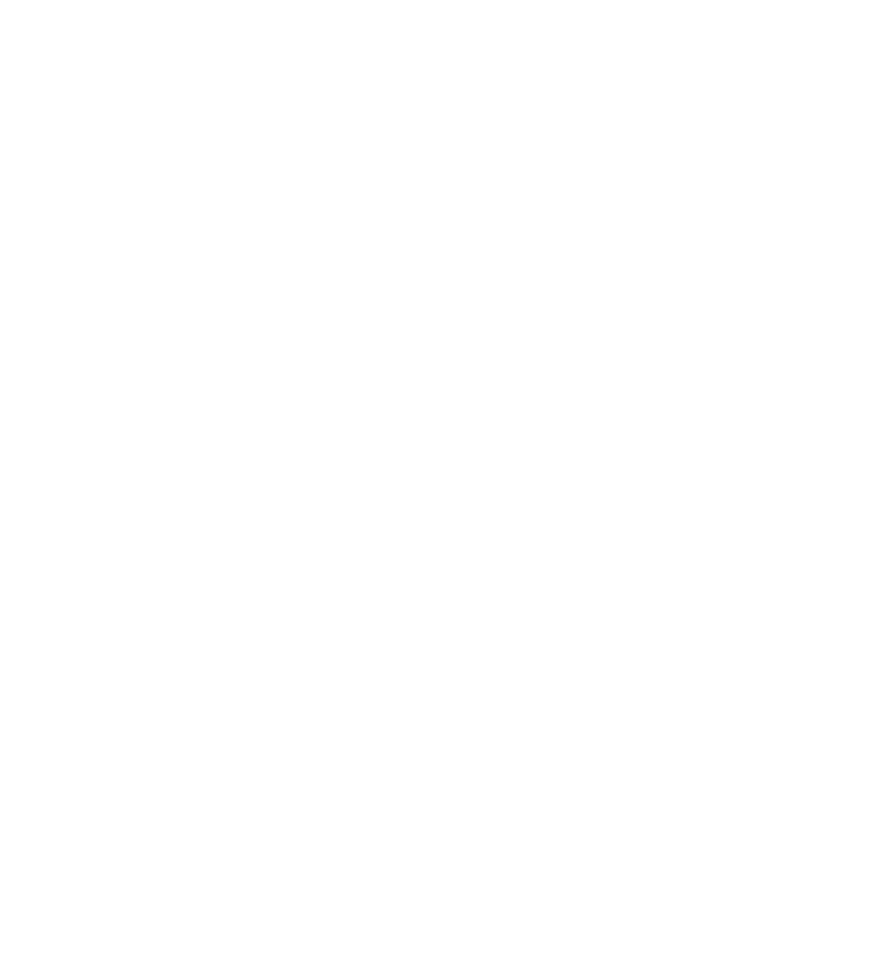
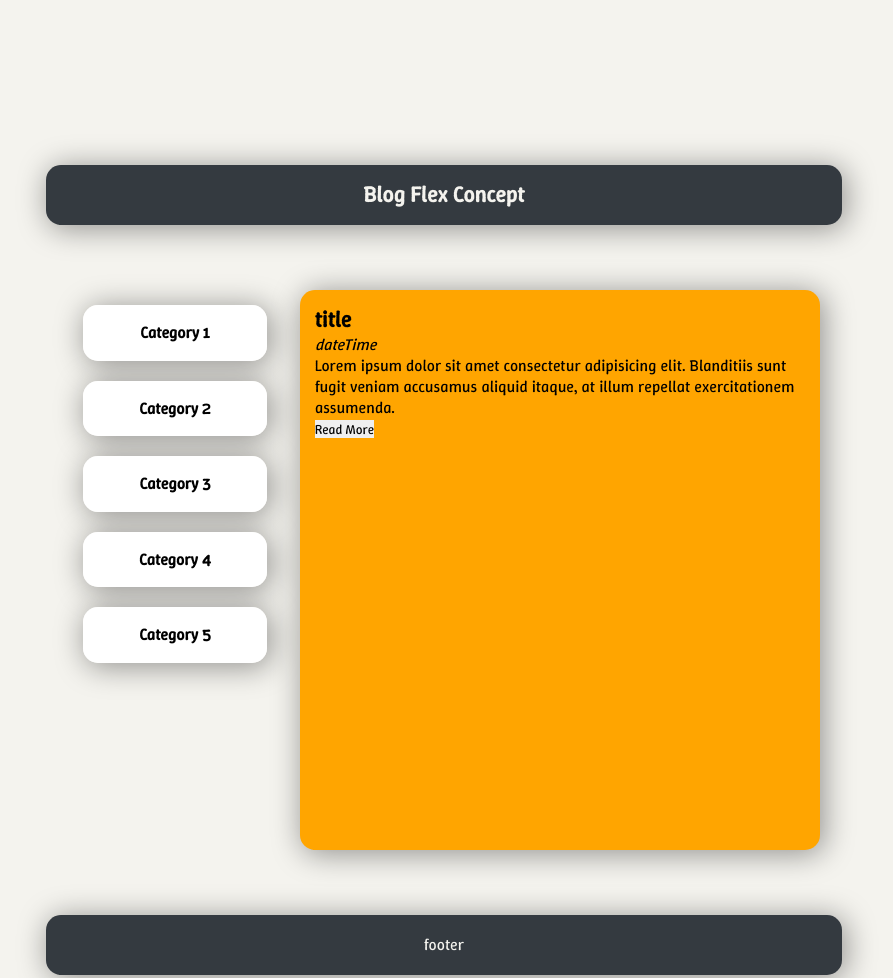
Before and after one commit to KASRA10/CssFlexConcepts, a plain HTML site: page BlogFlexConcept/index.html in a window 1280 px wide. Shown: the top 978 px of the page, without its empty margins (196-1089 px from the left). Before the commit the page ends 800 px from the top, so only its background shows below. Drawn offline with nearby package versions, Linux system fonts and the light colour scheme.

Commit message:
Until Add First Not Styled Card

```diff
--- a/BlogFlexConcept/css/style.css
+++ b/BlogFlexConcept/css/style.css
@@ -5,20 +5,29 @@
   font-weight: normal;
   font-style: normal;
 }
+
 :root {
-  --primary-color: ; //TODO:
-  --secondary-color: ; //TODO:
-  --box-shadow-color: rgba(247, 237, 226, 0.4);
+  --primary-color: #f4f3ee;
+  --secondary-color: #343a40;
+  --box-shadow-color: rgba(0, 0, 0, 0.4);
   --default-radius: 15px;
   --overlay-color: rgba(0, 0, 0, 0.2);
-  --person-text-color: #14213d;
+  --header-text-color: #14213d;
+  --details-text-color: #adb5bd;
 }
 /* Reset CSS */
 html {
   scroll-behavior: smooth;
 }
+
 body {
+  background-color: var(--primary-color);
+  display: flex;
+  flex-flow: column wrap;
+  justify-content: center;
+  justify-items: center;
 }
+
 * {
   padding: 0;
   margin: 0;
@@ -26,14 +35,135 @@ body {
   box-sizing: border-box;
   font-family: "WinkyRough", sans-serif;
 }
+
 img {
   width: 100%;
 }
+
 a {
   text-decoration: none;
+  color: black;
 }
+
+button {
+  cursor: pointer;
+}
+
 ul {
   list-style-type: none;
 }
+
+h1 {
+  font-size: 22px;
+}
+
+::selection {
+  background-color: black;
+  color: white;
+}
 /* End of Rest CSS */
-/* TODO: */
+/* Public Classes */
+.box {
+  border-radius: var(--default-radius);
+  box-shadow: 3px 3px 30px 1px var(--box-shadow-color);
+}
+/* End Public Classes */
+/* Body */
+div.main {
+  width: 80%;
+  margin: 150px auto;
+  height: fit-content;
+  padding: 15px;
+  display: flex;
+  flex-flow: column wrap;
+  justify-content: center;
+  justify-items: center;
+}
+
+div.main div.titleHF {
+  width: 80%;
+  margin: 0 auto;
+  height: 60px;
+  line-height: 60px;
+  background-color: var(--secondary-color);
+  color: var(--primary-color);
+  text-align: center;
+  border-radius: var(--default-radius);
+}
+
+div.main div.body {
+  width: 80%;
+  margin: 50px auto;
+  height: fit-content;
+  padding: 15px;
+  display: flex;
+  flex-flow: row wrap;
+  justify-content: space-around;
+  gap: 5px;
+}
+
+div.main div.body div.aside {
+  width: 28%;
+  padding: 15px;
+  height: 70vh;
+}
+
+div.main div.body div.aside ul.menu {
+  width: 100%;
+  display: flex;
+  flex-flow: column wrap;
+  justify-content: center;
+  justify-items: center;
+  gap: 20px;
+}
+
+div.main div.body div.aside ul.menu li.box {
+  text-align: center;
+}
+
+div.main div.body div.aside ul.menu li.box a {
+  display: block;
+  width: 100%;
+  height: 100%;
+  background-color: white;
+  padding: 15px;
+  border-radius: var(--default-radius);
+  font-size: 16px;
+  line-height: 1.6em;
+  font-weight: bold;
+  position: relative;
+}
+
+div.main div.body div.aside ul.menu li.box a::before {
+  content: "";
+  position: absolute;
+  background-color: var(--overlay-color);
+  border-radius: var(--default-radius);
+  top: 0;
+  right: 300px;
+  bottom: 0;
+  left: 0;
+  opacity: 0;
+  transition: all 0.3s ease 0s;
+}
+
+div.main div.body div.aside ul.menu li.box a:hover::before {
+  animation: mOver 0.9s ease-out forwards;
+}
+
+@keyframes mOver {
+  100% {
+    opacity: 1;
+    right: 0;
+  }
+}
+
+div.main div.body div.content {
+  width: 68%;
+  padding: 15px;
+  background-color: orange;
+  display: flex;
+  flex-flow: row wrap;
+  gap: 10px;
+}
+/* End Body */
--- a/BlogFlexConcept/index.html
+++ b/BlogFlexConcept/index.html
@@ -36,10 +36,61 @@
     />
 
     <link rel="shortcut icon" href="favicon.ico" type="image/x-icon" />
-    <link rel="stylesheet" href="css/style.css" type="text/css" />
+    <link rel="stylesheet" href="css/style.css" type="text/css" media="all" />
+    <link
+      rel="stylesheet"
+      href="css/responsive.css"
+      type="text/css"
+      media="all"
+    />
     <title>Display Flex</title>
+
+    <!-- JQUERY -->
+    <script src="https://ajax.googleapis.com/ajax/libs/jquery/3.7.1/jquery.min.js"></script>
   </head>
   <body>
-    <!-- TODO: -->
+    <div class="main">
+      <div class="titleHF box">
+        <header><h1>Blog Flex Concept</h1></header>
+      </div>
+      <div class="body">
+        <div class="aside">
+          <aside>
+            <nav>
+              <ul class="menu">
+                <li class="box"><a href="#">Category 1</a></li>
+                <li class="box"><a href="#">Category 2</a></li>
+                <li class="box"><a href="#">Category 3</a></li>
+                <li class="box"><a href="#">Category 4</a></li>
+                <li class="box"><a href="#">Category 5</a></li>
+              </ul>
+            </nav>
+          </aside>
+        </div>
+        <div class="content box">
+          <main>
+            <div class="card">
+              <div class="img"></div>
+              <div class="card-header">
+                <h1>title</h1>
+                <em>dateTime</em>
+              </div>
+              <div class="card-content">
+                Lorem ipsum dolor sit amet consectetur adipisicing elit.
+                Blanditiis sunt fugit veniam accusamus aliquid itaque, at illum
+                repellat exercitationem assumenda.
+              </div>
+              <div class="button"><button>Read More</button></div>
+            </div>
+          </main>
+        </div>
+      </div>
+      <div class="titleHF box"><footer>footer</footer></div>
+    </div>
+    <script>
+      $("button").mousedown(function () {
+        alert("it is not available right now 😁");
+      });
+    </script>
   </body>
 </html>
```
Also changed, not shown: BlogFlexConcept/css/responsive.css (added).
